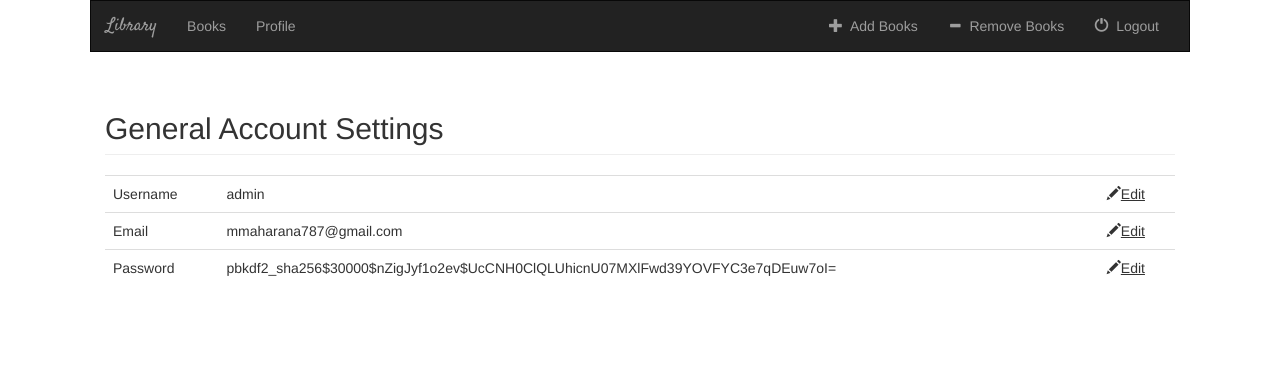
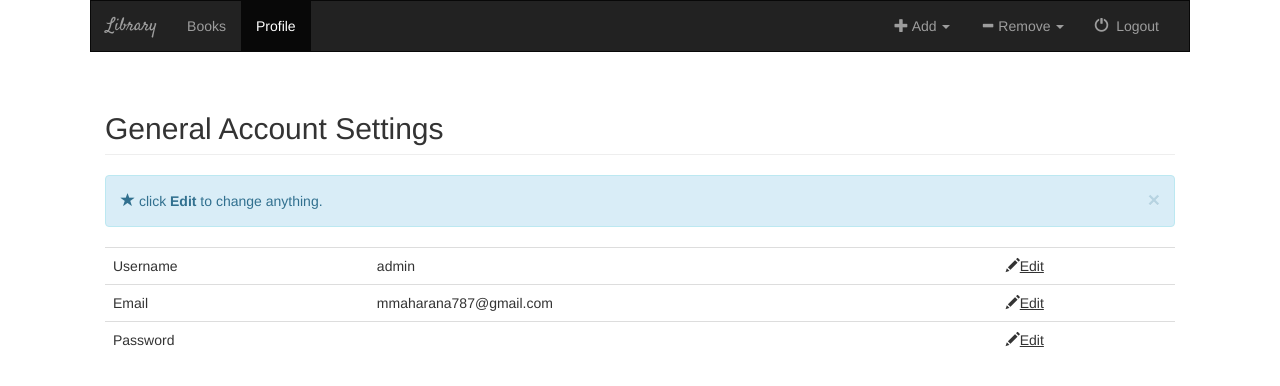
Before and after one commit to immanoj16/Library-Management, a Django app: page /profile/ in a window 1280 px wide. Shown: the top 386 px of the page. Run offline with Django 3.2, Linux system fonts and the light colour scheme; a user stored in the database is signed in; data comes from the database, SQL or seed files in the repository; both versions use the stored data as it was after the commit; some libraries are stand-ins or nearby versions.

Commit message:
Add: some look and feel to template files

```diff
--- /dev/null
+++ b/books/static/books/js/main.js
@@ -0,0 +1,9 @@
+/**
+ * Created by KANHU on 15-03-2017.
+ */
+
+$('ul.nav li.dropdown').hover(function() {
+  $(this).find('.dropdown-menu').stop(true, true).delay().fadeIn();
+}, function() {
+  $(this).find('.dropdown-menu').stop(true, true).delay().fadeOut();
+});
--- a/books/templates/books/base.html
+++ b/books/templates/books/base.html
@@ -28,23 +28,35 @@
             <!-- Items -->
             <div class="collapse navbar-collapse" id="topNavBar">
                 <ul class="nav navbar-nav">
-                    <li><a href="{% url 'books:home' %}">Books</a></li>
-                    <li><a href="{% url 'books:profile' %}">Profile</a></li>
+                    <li class="{% block books_active %}{% endblock %}"><a href="{% url 'books:home' %}">Books</a></li>
+                    <li class="{% block profile_active %}{% endblock %}"><a href="{% url 'books:profile' %}">Profile</a></li>
                 </ul>
 
                 <ul class="nav navbar-nav navbar-right">
                     {% block search %}
                     {% endblock %}
                     {% if username == 'admin' %}
+                        <li class="dropdown">
+                            <a href="#" class="dropdown-toggle" data-toggle="dropdown" role="button" aria-haspopup="true" aria-expanded="false"><span class="glyphicon glyphicon-plus" aria-hidden="true"></span> Add <span class="caret"></span></a>
+                            <ul class="dropdown-menu">
                                 <li>
                                     <a href="{% url 'books:addbook' %}">
                                         <span class="glyphicon glyphicon-plus" aria-hidden="true"></span>&nbsp; Add Books
                                     </a>
                                 </li>
+                                <li class="divider"></li>
+                            </ul>
+                        </li>
+                        <li class="dropdown">
+                            <a href="#" class="dropdown-toggle" data-toggle="dropdown" role="button" aria-haspopup="true" aria-expanded="false"><span class="glyphicon glyphicon-minus" aria-hidden="true"></span> Remove <span class="caret"></span></a>
+                            <ul class="dropdown-menu">
                                 <li>
                                     <a href="{% url 'books:removebook' %}">
                                         <span class="glyphicon glyphicon-minus" aria-hidden="true"></span>&nbsp; Remove Books
                                     </a>
+                                </li>
+                                <li class="divider"></li>
+                            </ul>
                         </li>
                     {% endif %}
                     <li>
@@ -61,5 +73,6 @@
         {% block content %}
         {% endblock %}
     </div>
+    <script src="{% static 'books/js/main.js' %}"></script>
 </body>
 </html>
--- a/books/templates/books/home.html
+++ b/books/templates/books/home.html
@@ -1,8 +1,8 @@
 {% extends 'books/base.html' %}
 
-{% block title %}
-    Book home page
-{% endblock %}
+{% block title %}Book home page{% endblock %}
+
+{% block books_active %}active{% endblock %}
 
 {% block search %}
     <form class="navbar-form navbar-left" action="{% url 'books:search' %}" method="get">
--- a/books/templates/books/login.html
+++ b/books/templates/books/login.html
@@ -1,6 +1,7 @@
 {% extends 'books/base_visitor.html' %}
 
 {% block title %}login page{% endblock %}
+{% block login_active %}active{% endblock %}
 
 {% block content %}
     <div class="container-fluid">
--- a/books/templates/books/profile.html
+++ b/books/templates/books/profile.html
@@ -1,6 +1,7 @@
 {% extends 'books/base.html' %}
 
 {% block title %}Profile page{% endblock %}
+{% block profile_active %}active{% endblock %}
 
 {% block content %}
     <h2 class="page-header">General Account Settings</h2>
@@ -14,6 +15,10 @@
             {{ error_message }}
         </div>
     {% endif %}
+    <div class="alert alert-info alert-dismissible">
+        <button type="button" class="close" data-dismiss="alert" aria-label="Close"><span aria-hidden="true">&times;</span></button>
+        <span class="glyphicon glyphicon-star"></span> click <strong>Edit</strong> to change anything.
+    </div>
     <table class="table table-hover">
         <tr>
             <td>Username</td>
@@ -27,7 +32,7 @@
         </tr>
         <tr>
             <td>Password</td>
-            <td>{{ user.password }}</td>
+            <td></td>
             <td><span class="glyphicon glyphicon-pencil"></span><span class="profile" data-toggle="modal" data-target="#password">Edit</span></td>
         </tr>
     </table>
@@ -108,6 +113,13 @@
                 <div class="modal-body">
                     <form class="form-horizontal" method="post" action="{% url 'books:edit' %}">{% csrf_token %}
                         <div class="form-group">
+                            <label for="opassword" class="col-sm-4 control-label">Old Password: </label>
+                            <div class="col-sm-5">
+                                <input type="password" class="form-control" id="opassword" name="opassword" placeholder="Old Password">
+                            </div>
+                        </div>
+
+                        <div class="form-group">
                             <label for="npassword" class="col-sm-4 control-label">New Password: </label>
                             <div class="col-sm-5">
                                 <input type="password" class="form-control" id="npassword" name="npassword" placeholder="New Password">
--- a/books/templates/books/register.html
+++ b/books/templates/books/register.html
@@ -1,6 +1,7 @@
 {% extends 'books/base_visitor.html' %}
 
 {% block title %}register page{% endblock %}
+{% block register_active %}active{% endblock %}
 
 {% block content %}
     <div class="container-fluid">
--- a/books/templates/books/search.html
+++ b/books/templates/books/search.html
@@ -5,7 +5,9 @@
 {% block content %}
     <h2>Hello {{ username }}</h2>
     {% if book_list or user_list %}
+        <h3>Searched Results are: </h3>
         {% if book_list %}
+            <h3>Book List: </h3>
             <table class="table table-hover">
                 <tr>
                     <th>ISBN No</th>
@@ -27,7 +29,8 @@
                 {% endfor %}
             </table>
         {% endif %}
-        {% if user_list %}
+        {% if user_list and username == 'admin' %}
+            <h3>User List:</h3>
             <table class="table table-hover">
                 <tr>
                     <th>User Name</th>
--- a/books/views.py
+++ b/books/views.py
@@ -2,6 +2,7 @@ from django.contrib.auth import authenticate, login
 from django.shortcuts import render, get_object_or_404
 from django.http import HttpResponseRedirect, HttpResponse
 from django.urls import reverse
+from django.db.models import Q
 from django.contrib.auth.models import User
 from django.contrib.auth import logout
 
@@ -65,7 +66,9 @@ def register(request):
         if user is not None:
             if user.is_active:
                 login(request, user)
-                home(request)
+                username = request.user.username
+                book_list = Book.objects.order_by('book_name')[:50]
+                return render(request, 'books/home.html', {'book_list': book_list, 'username': username})
 
     context = {
         'form': form,
@@ -147,15 +150,17 @@ def search(request):
         return render(request, 'books/login.html')
 
     username = request.user.username
-    try:
-        query = request.GET['book_name']
-        if Book.objects.filter(book_name__startswith=query):
-            book_list = Book.objects.filter(book_name__startswith=query)
-            return render(request, 'books/search.html', {'book_list': book_list, 'username': username})
-        if User.objects.filter(username__startswith=query):
-            user_list = User.objects.filter(username__startswith=query)
-            return render(request, 'books/search.html', {'user_list': user_list, 'username': username})
-    except:
+    query = request.GET['book_name']
+    if query:
+        book_list = Book.objects.filter(Q(book_name__icontains=query)).distinct()
+        user_list = User.objects.filter(Q(username__startswith=query)).distinct()
+        context = {
+            'book_list': book_list,
+            'user_list': user_list,
+            'username': username,
+        }
+        return render(request, 'books/search.html', context)
+    else:
         book_list = Book.objects.order_by('book_name')[:50]
         context = {
             'error_message': "Please Give the book name or username",
@@ -175,6 +180,7 @@ def profile(request):
 
 
 def edit(request):
+
     if request.POST.get('username'):
         username = request.POST.get('username','')
         user = User.objects.get(username=request.user.username)
@@ -201,24 +207,32 @@ def edit(request):
         return render(request, 'books/profile.html', context)
 
     else:
-        npassword = request.POST.get('npassword','')
-        cpassword = request.POST.get('cpassword','')
+        if request.user.check_password(request.POST['opassword']):
+            npassword = request.POST.get('npassword','')
+            cpassword = request.POST.get('cpassword','')
 
-        username = request.user.username
-        user = User.objects.get(username=username)
+            username = request.user.username
+            user = User.objects.get(username=username)
 
-        if npassword == cpassword:
-            user.set_password(npassword)
-            user.save()
+            if npassword == cpassword:
+                user.set_password(npassword)
+                user.save()
 
+                context = {
+                    'user': user,
+                    'success_message': "Password is successfully changed."
+                }
+                return render(request, 'books/profile.html', context)
+            else:
+                context = {
+                    'user': user,
+                    'error_message': "Didn't match password!!!"
+                }
+                return render(request, 'books/profile.html', context)
+        else:
+            user = User.objects.get(username=request.user.username)
             context = {
                 'user': user,
-                'success_message': "Password is successfully changed."
+                'error_message': "Old password was incorrect!!!"
             }
             return render(request, 'books/profile.html', context)
-        else:
-            context = {
-                'user': user,
-                'error_message': "Didn't match password!!!"
-            }
-            return render(request, 'books/profile.html', context)
```
Also changed, not shown: books/static/books/css/style.css (line endings or trailing spaces), db.sqlite3. Lines whose indentation alone changed are shown as unchanged.
